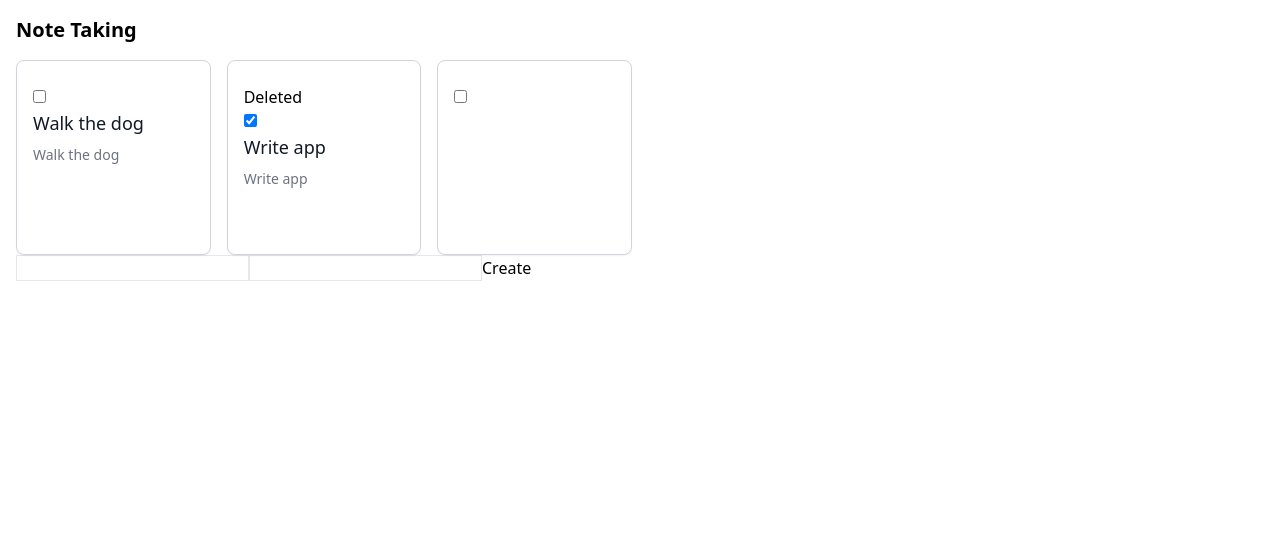
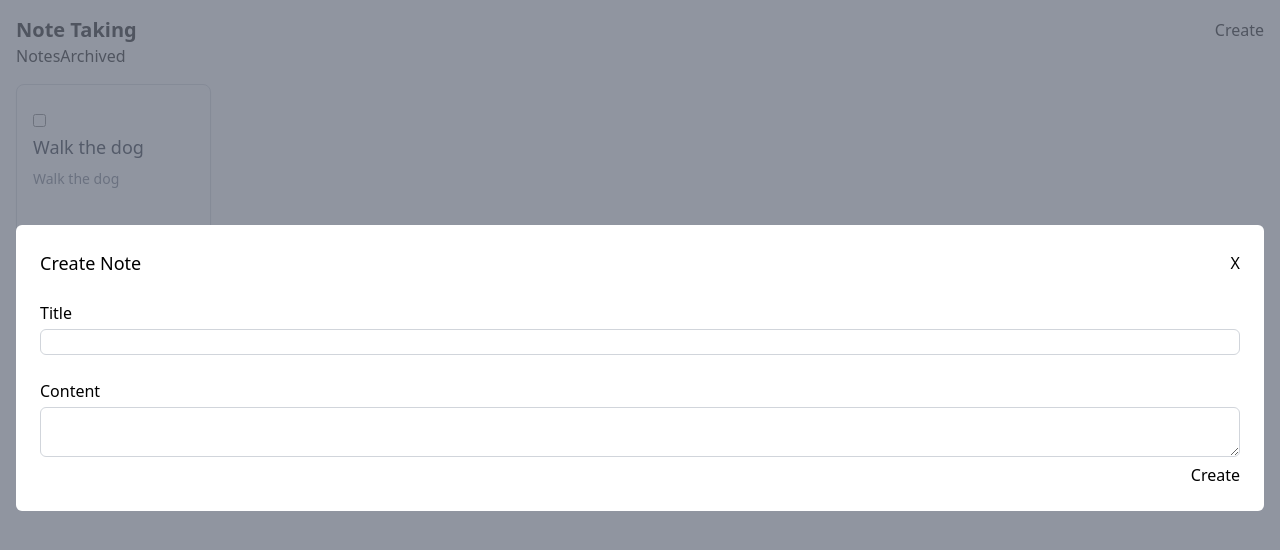
Before and after one commit to SaeromB/note-taking-app, a Next.js app: page / in a window 1280 px wide. Both pictures are taken after a click on the button "Create". Shown: the top 550 px of the page. Built offline with nearby package versions, Linux system fonts and the light colour scheme.

Commit message:
Added Style in Create Modal and added archived button

```diff
--- a/pages/index.tsx
+++ b/pages/index.tsx
@@ -15,16 +15,21 @@ const initialNotes: Note[] = [
     title: 'Walk the dog',
     content: 'Walk the dog',
     complete: false,
+    archived: false,
   },
   {
     title: 'Write app',
     content: 'Write app',
     complete: true,
+    archived: true,
   },
 ]
 
 const Home = () => {
   const [notes, setNotes] = useState(initialNotes)
+  const [show, setShow] = useState(false)
+
+  const [selectedFilter, setSelectedFilter] = useState('notes') //notes, archived
 
   const toggleNote = (selectedNote: Note) => {
     const newNotes = notes.map((note) => {
@@ -39,29 +44,48 @@ const Home = () => {
     setNotes(newNotes)
   }
 
-  const addNote: AddNoteTitle = (title: string, content: string) => {
+  const addNote: AddNote = (title: string, content: string) => {
     const newNote = { title, content, complete: false }
     setNotes([...notes, newNote])
   }
+
+  const filteredNotes = notes.filter((note) => {
+    if (selectedFilter === 'notes') {
+      if (note.archived === false) {
+        return true
+      } else {
+        return false
+      }
+    } else {
+      if (note.archived === true) {
+        return true
+      } else {
+        return false
+      }
+    }
+  })
 
   return (
     <>
       <div className="p-4">
         <div className="flex justify-between">
           <h1 className="font-semibold	leading-7	text-xl">Note Taking</h1>
-          {/* <button onClick={() => setShow(true)}>Create</button> */}
+          <button onClick={() => setShow(true)}>Create</button>
         </div>
+        <button onClick={() => setSelectedFilter('notes')}>Notes</button>
+        <button onClick={() => setSelectedFilter('archived')}>Archived</button>
         {/* <button onClick={() => setManage(true)}>Manage</button>
         <ManageNote manage={manage} setManage={setManage} /> */}
         <div className="grid grid-cols-2 mt-4 gap-4 sm:grid-cols-3 md:grid-cols-4 xl:grid-cols-6">
           {/* <Card /> */}
           {/* <CardItem note={notes[0]} />
           <CardItem note={notes[1]} /> */}
-          <CardList notes={notes} toggleNote={toggleNote} />
+          <CardList notes={filteredNotes} toggleNote={toggleNote} />
         </div>
-        {/* <CreateNoteModal show={show} setShow={setShow}></CreateNoteModal> */}
-        <CreateNoteModal
-          addNoteTitle={addNote}
+        {/* <CreateNoteModal
+          show={show}
+          setShow={setShow}
+          addNote={addNote}
           note={{
             title: '',
             content: '',
@@ -70,7 +94,25 @@ const Home = () => {
           closeNote={function (selectedNote: Note): void {
             throw new Error('Function not implemented.')
           }}
-          addNoteContent={function (content: string): void {}}
+          onClick={function (): void {
+            throw new Error('Function not implemented.')
+          }}
+        /> */}
+        <CreateNoteModal
+          addNote={addNote}
+          show={show}
+          setShow={setShow}
+          note={{
+            title: '',
+            content: '',
+            complete: false,
+          }}
+          closeNote={function (selectedNote: Note): void {
+            throw new Error('Function not implemented.')
+          }}
+          onClick={function (): void {
+            throw new Error('Function not implemented.')
+          }}
         />
       </div>
     </>
--- a/src/components/button/index.tsx
+++ b/src/components/button/index.tsx
@@ -1,8 +1,17 @@
 import React, { FC } from 'react'
 
-const PrimaryButton: FC = ({ children }) => {
+type Props = {
+  children: any
+  onClick: (event: React.MouseEvent<HTMLButtonElement>) => void
+}
+
+const PrimaryButton: FC<Props> = ({ children, onClick }) => {
   return (
-    <button className="border border-gray-600 bg-gray-600 bg-opacity-100 rounded-md">
+    <button
+      type="submit"
+      onClick={() => onClick}
+      className="border border-gray-600 bg-gray-600 bg-opacity-100 rounded-md"
+    >
       <div className="text-white text-xs leading-5 py-2 px-4">{children}</div>
     </button>
   )
--- a/src/components/card-item/index.tsx
+++ b/src/components/card-item/index.tsx
@@ -17,6 +17,7 @@ const CardItem: FC<Props> = ({ note, toggleNote }) => {
               <input
                 type="checkbox"
                 checked={note.complete}
+                readOnly
                 onClick={() => {
                   toggleNote(note)
                 }}
--- a/src/components/create-note/index.tsx
+++ b/src/components/create-note/index.tsx
@@ -9,11 +9,14 @@ type Props = {
   setShow?: any
   note: Note
   closeNote: CloseNote
-  addNoteTitle: AddNoteTitle
-  addNoteContent: AddNoteContent
+  addNote: AddNote
+  onClick: () => void
 }
 
-// const CreateNoteModal: FC<CreateModalProps> = ({ children, show, setShow, note, closeNote }) => {
+// const CreateNoteModal: FC<Props> = ({ show, setShow, addNote, note, closeNote, onClick }) => {
+//   const [title, setTitle] = useState('')
+//   const [content, setContent] = useState('')
+
 //   return (
 //     show && (
 //       <div className="fixed z-10 inset-0 overflow-y-auto">
@@ -31,20 +34,40 @@ type Props = {
 //                 <label className="">Title</label>
 //               </div>
 //               <div className="mt-1">
-//                 <input type="text" className="w-full border border-gray-300 rounded-md"></input>
+//                 <input
+//                   type="text"
+//                   value={title}
+//                   onChange={(e) => {
+//                     setTitle(e.target.value)
+//                   }}
+//                   className="w-full border border-gray-300 rounded-md"
+//                 ></input>
 //               </div>
 
 //               <div className="mt-6 text-left">
 //                 <label className="">Content</label>
 //               </div>
 //               <div className="mt-1">
-//                 <textarea className="w-full border border-gray-300 rounded-md"></textarea>
+//                 <textarea
+//                   value={content}
+//                   onChange={(e) => setContent(e.target.value)}
+//                   className="w-full border border-gray-300 rounded-md"
+//                 ></textarea>
 //               </div>
 
 //               <div className="flex justify-end">
 //                 <SecondayButton>Cancel</SecondayButton>
 //                 <div className="ml-3">
-//                   <PrimaryButton>Create</PrimaryButton>
+//                   <PrimaryButton
+//                     onClick={(e) => {
+//                       e.preventDefault()
+//                       addNote(title, content)
+//                       setTitle('')
+//                       setContent('')
+//                     }}
+//                   >
+//                     Create
+//                   </PrimaryButton>
 //                 </div>
 //               </div>
 //             </form>
@@ -55,40 +78,64 @@ type Props = {
 //   )
 // }
 
-const CreateNoteModal: FC<Props> = ({ addNoteTitle, addNoteContent }) => {
+const CreateNoteModal: FC<Props> = ({ addNote, show, setShow }) => {
   const [title, setTitle] = useState('')
   const [content, setContent] = useState('')
   return (
+    show && (
+      <div className="fixed z-10 inset-0 overflow-y-auto">
+        <div className="flex items-center justify-center min-h-screen pt-4 px-4 pb-20 text-center bg-gray-500 bg-opacity-75 ">
+          {/* Modal Content */}
+          <div className="block w-full align-bottom bg-white p-6 rounded-md">
+            {/* Modal Head */}
             <form>
+              <div className="flex items-center justify-between">
+                <h3 className="text-lg">Create Note</h3>
+                <button onClick={() => setShow(false)}>X</button>
+              </div>
+              <div className="mt-6 text-left">
+                <label className="">Title</label>
+              </div>
+              <div className="mt-1">
                 <input
-        className="border"
+                  className="w-full border border-gray-300 rounded-md"
                   type="text"
                   value={title}
                   onChange={(e) => {
                     setTitle(e.target.value)
                   }}
                 />
-      <input
-        className="border"
-        type="text"
+              </div>
+              <div className="mt-6 text-left">
+                <label className="">Content</label>
+              </div>
+
+              <div className="mt-1">
+                <textarea
+                  className="w-full border border-gray-300 rounded-md"
                   value={content}
                   onChange={(e) => {
                     setContent(e.target.value)
                   }}
                 />
+              </div>
+              <div className="flex justify-end">
                 <button
-        type="submit"
                   onClick={(e) => {
                     e.preventDefault()
-          addNoteTitle(title, content)
+                    addNote(title, content)
                     setTitle('')
-          // addNoteContent(content)
                     setContent('')
                   }}
                 >
                   Create
                 </button>
+              </div>
             </form>
+          </div>
+        </div>
+      </div>
+    )
   )
 }
 
--- a/src/types.d.ts
+++ b/src/types.d.ts
@@ -2,9 +2,9 @@ type Note = {
   title: string
   content: string
   complete: boolean
+  archived: boolean
 }
 
-type AddNoteTitle = (title: string, content: string) => void
-type AddNoteContent = (content: string) => void
+type AddNote = (title: string, content: string) => void
 type CloseNote = (selectedNote: Note) => void
 type ToggleNote = (selectedNote: Note) => void
```
Lines whose indentation alone changed are shown as unchanged.
